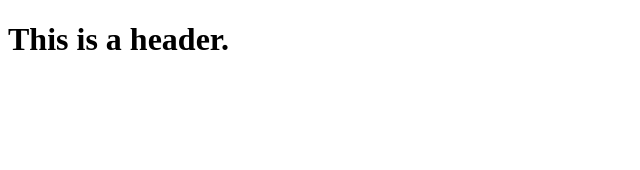
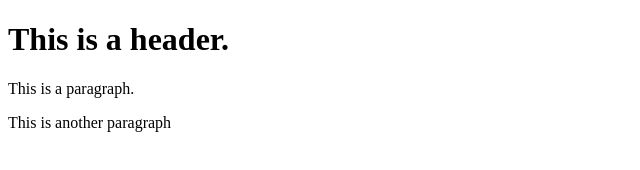
Before and after one commit to brspnc/git-test, a plain HTML site: page index.html in a window 1280 px wide. Shown: the whole page, without its empty margins (0-640 px from the left). Drawn offline with Linux system fonts and the light colour scheme.

Commit message:
Third Commit

```diff
--- a/index.html
+++ b/index.html
@@ -2,6 +2,7 @@
 <html>
     <body>
         <h1>This is a header.</h1>
-        <p></p>
+        <p>This is a paragraph.</p>
+        <p>This is another paragraph</p>
     </body>
 </html>
```
